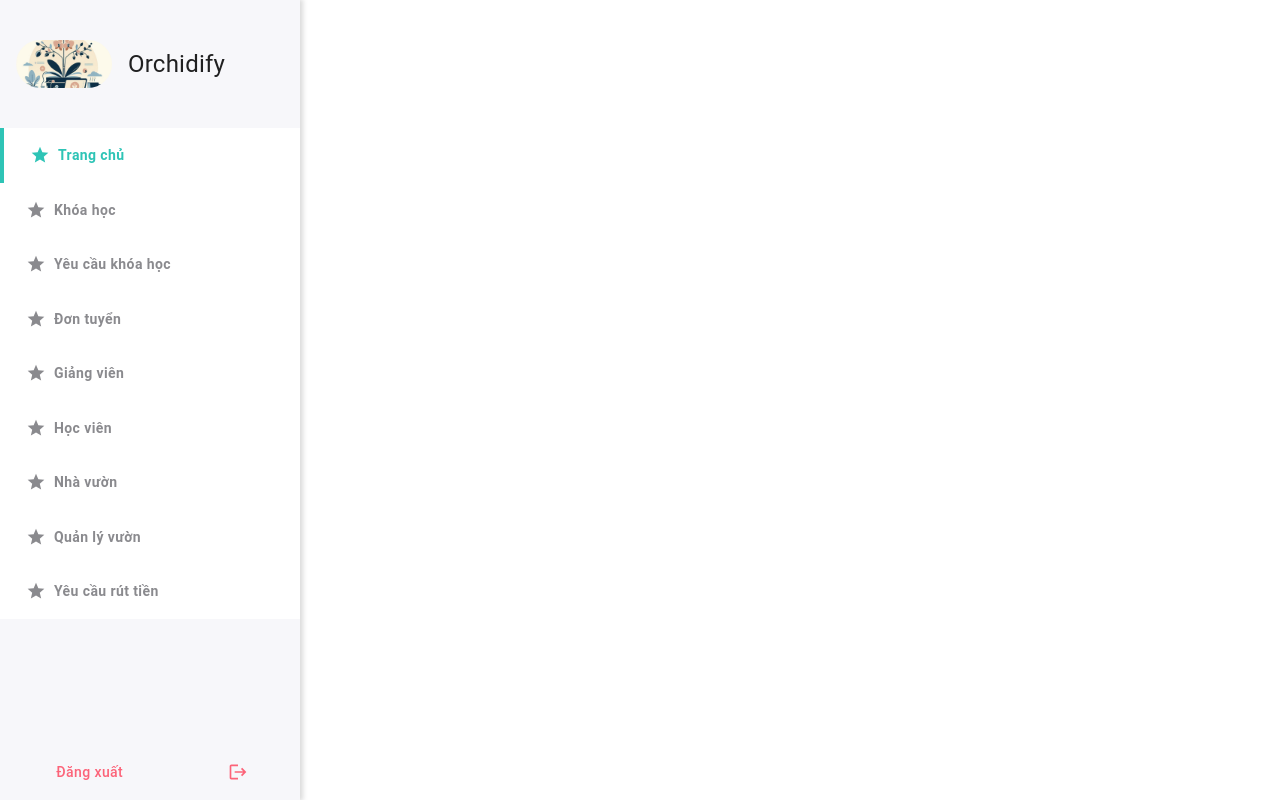
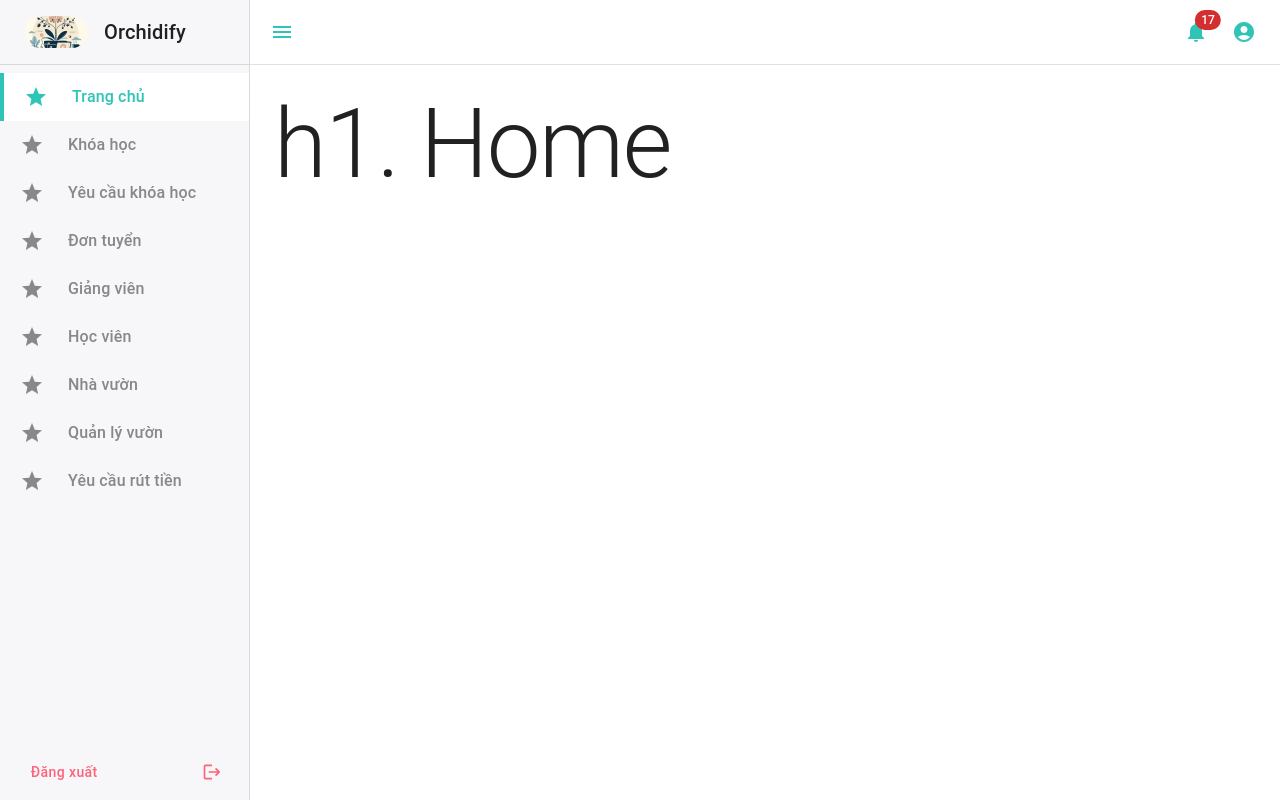
Before and after one commit to Deco-Team/orchidify-management, a React (Vite) app: page / in a window 1280 px wide. Both pictures are taken after a click on the button "Login". Built offline with nearby package versions, Linux system fonts and the light colour scheme.

Commit message:
[UI][NghiaVHD] add sidebar component to layout

```diff
--- a/package.json
+++ b/package.json
@@ -15,7 +15,7 @@
     "@emotion/react": "11.13",
     "@emotion/styled": "11.13",
     "@fontsource/inter": "5",
-    "@mui/icons-material": "5.6.17",
+    "@mui/icons-material": "5.16",
     "@mui/material": "5",
     "axios": "1.7",
     "jose": "5",
--- /dev/null
+++ b/src/components/app-bar/AppBar.styled.ts
@@ -0,0 +1,25 @@
+import { styled } from '@mui/material/styles'
+import MuiAppBar, { AppBarProps as MuiAppBarProps } from '@mui/material/AppBar'
+
+interface StyledAppBarProps extends MuiAppBarProps {
+  open?: boolean
+  drawerWidth: number
+}
+
+export const StyledAppBar = styled(MuiAppBar, {
+  shouldForwardProp: (prop) => prop !== 'open'
+})<StyledAppBarProps>(({ theme, open, drawerWidth }) => ({
+  zIndex: theme.zIndex.drawer + 1,
+  transition: theme.transitions.create(['width', 'margin'], {
+    easing: theme.transitions.easing.sharp,
+    duration: theme.transitions.duration.leavingScreen
+  }),
+  ...(open && {
+    marginLeft: drawerWidth,
+    width: `calc(100% - ${drawerWidth}px)`,
+    transition: theme.transitions.create(['width', 'margin'], {
+      easing: theme.transitions.easing.sharp,
+      duration: theme.transitions.duration.enteringScreen
+    })
+  })
+}))
--- /dev/null
+++ b/src/components/app-bar/AppBar.tsx
@@ -0,0 +1,50 @@
+import { Badge, Box, IconButton, Toolbar } from '@mui/material'
+import { StyledAppBar } from './AppBar.styled'
+import { Menu, Notifications, AccountCircle } from '@mui/icons-material'
+import { Link } from 'react-router-dom'
+
+interface AppBarProps {
+  open: boolean
+  drawerWidth: number
+  handleDrawer: () => void
+}
+
+const AppBar = ({ open, drawerWidth, handleDrawer }: AppBarProps) => {
+  return (
+    <StyledAppBar
+      position='fixed'
+      elevation={0}
+      open={open}
+      drawerWidth={drawerWidth}
+      sx={{ bgcolor: '#FFFFFF', borderBottom: '1px solid #0000001e' }}
+    >
+      <Toolbar>
+        <IconButton
+          color='inherit'
+          aria-label='open drawer'
+          onClick={handleDrawer}
+          edge='start'
+          sx={{
+            marginRight: 5,
+            color: '#2EC4B6'
+          }}
+        >
+          <Menu />
+        </IconButton>
+        <Box sx={{ flexGrow: 1 }} />
+        <Box>
+          <IconButton size='large' aria-label='show 17 new notifications' color='inherit'>
+            <Badge badgeContent={17} color='error'>
+              <Notifications sx={{ color: '#2EC4B6' }} />
+            </Badge>
+          </IconButton>
+          <IconButton size='large' edge='end' color='inherit' component={Link} to='/profile'>
+            <AccountCircle sx={{ color: '#2EC4B6' }} />
+          </IconButton>
+        </Box>
+      </Toolbar>
+    </StyledAppBar>
+  )
+}
+
+export default AppBar
--- /dev/null
+++ b/src/components/layout/Layout.tsx
@@ -0,0 +1,30 @@
+import { ReactNode, useState } from 'react'
+import AppBar from '../app-bar/AppBar'
+import Box from '@mui/material/Box'
+import Sidebar from '../sidebar/Sidebar'
+
+const DRAWER_WIDTH = 250
+
+interface LayoutProps {
+  children: ReactNode
+}
+
+const Layout = ({ children }: LayoutProps) => {
+  const [open, setOpen] = useState(true)
+
+  const handleDrawer = () => {
+    setOpen(!open)
+  }
+
+  return (
+    <Box sx={{ display: 'flex' }}>
+      <AppBar open={open} drawerWidth={DRAWER_WIDTH} handleDrawer={handleDrawer} />
+      <Sidebar open={open} drawerWidth={DRAWER_WIDTH} />
+      <Box component='main' sx={{ flexGrow: 1, p: 3, mt: 8 }}>
+        {children}
+      </Box>
+    </Box>
+  )
+}
+
+export default Layout
--- a/src/components/sidebar/Option.ts
+++ /dev/null
@@ -1,18 +0,0 @@
-export const OptionsAdmin = [
-  { id: 1, text: 'Trang chủ', link: 'dashboard' },
-  { id: 2, text: 'Khóa học', link: 'courses' }
-]
-
-export const OptionsStaff = [
-  { id: 1, text: 'Trang chủ', link: 'dashboard' },
-  { id: 2, text: 'Khóa học', link: 'courses' },
-  { id: 3, text: 'Yêu cầu khóa học', link: 'courseReqs' },
-  { id: 4, text: 'Đơn tuyển', link: 'recruiments' },
-  { id: 5, text: 'Giảng viên', link: 'instructors' },
-  { id: 6, text: 'Học viên', link: 'learners' },
-  { id: 7, text: 'Nhà vườn', link: 'garden' },
-  { id: 8, text: 'Quản lý vườn', link: 'gardenMng' },
-  { id: 9, text: 'Yêu cầu rút tiền', link: 'withdrawReqs' }
-]
-
-export const OptionsGardenMng = [{ id: 1, text: 'Quản lý vườn', link: 'gardenMng' }]
--- a/src/components/sidebar/OptionList.tsx
+++ b/src/components/sidebar/OptionList.tsx
@@ -1,16 +1,14 @@
-import LogoutIcon from '@mui/icons-material/Logout'
-import StarIcon from '@mui/icons-material/Star'
-import { Button } from '@mui/material'
+import { Box, List, ListItem, ListItemButton, ListItemIcon, ListItemText } from '@mui/material'
 import { useEffect, useState } from 'react'
 import { Link, useLocation } from 'react-router-dom'
-import { OptionsStaff } from './Option'
+import { OptionsStaff } from './options'
+import { UserRole } from '~/global/constants'
 
-const OptionList = () => {
-  enum UserRole {
-    ADMIN = 'ADMIN',
-    GARDENMNG = 'GARDENMNG',
-    STAFF = 'STAFF'
+interface OptionListProps {
+  open: boolean
 }
+
+const OptionList = ({ open }: OptionListProps) => {
 
   const role = /*(user?.role.toLocaleUpperCase() as UserRole) ||*/ 'STAFF'
 
@@ -45,58 +43,49 @@ const OptionList = () => {
 
   return (
     <>
-      {options.map((option) => (
-        <Link
+      <Box sx={{ height: '100%', display: 'flex', flexDirection: 'column', justifyContent: 'space-between' }}>
+        <List>
+          {options.map(({ Icon, ...option }) => (
+            <ListItem
               key={option.id}
-          to={`/${option.link}`}
-          style={{
-            width: '100%',
-            minHeight: 'fit-content'
+              disablePadding
+              sx={{
+                display: 'block',
+                borderLeft: option.id === button ? 4 : 0,
+                borderColor: '#2EC4B6',
+                bgcolor: option.id === button ? '#FFFFFF' : 'inherit'
               }}
             >
-          <Button
+              <ListItemButton
+                sx={{
+                  minHeight: 48,
+                  justifyContent: open ? 'initial' : 'center',
+                  px: 2.5
+                }}
                 onClick={() => handleClick(option.id)}
+                component={Link}
+                to={`/${option.link}`}
+              >
+                <ListItemIcon
                   sx={{
-              width: '100%',
-              height: '100%',
-              color: option.id === button ? '#2EC4B6' : '#3C3C4399',
-              borderRadius: 0,
-              padding: '5% 10%',
-              justifyContent: 'flex-start',
-              textTransform: 'none',
-              fontFamily: 'inherit',
-              fontWeight: 'bold',
-              backgroundColor: 'white',
-              boxShadow: 'none',
-              borderLeft: option.id === button ? '4px solid #2EC4B6' : 'none',
-              ':hover': {
-                backgroundColor: '#dffffbb3'
-              }
+                    minWidth: 24,
+                    mr: open ? 3 : 'auto',
+                    justifyContent: 'center',
+                    color: option.id === button ? '#2EC4B6' : '#3c3c4399'
                   }}
-            startIcon={<StarIcon />}
-            variant={option.id === button ? 'contained' : 'text'}
                 >
-            {option.text}
-          </Button>
-        </Link>
+                  <Icon />
+                </ListItemIcon>
+                <ListItemText
+                  primary={option.text}
+                  primaryTypographyProps={{ fontWeight: 500, color: option.id === button ? '#2EC4B6' : '#3c3c4399' }}
+                  sx={{ opacity: open ? 1 : 0 }}
+                />
+              </ListItemButton>
+            </ListItem>
           ))}
-      <Button
-        endIcon={<LogoutIcon />}
-        sx={{
-          width: '300px',
-          color: '#ff022399',
-          position: 'fixed',
-          bottom: 10,
-          textTransform: 'none',
-          fontFamily: 'inherit',
-          alignSelf: 'center',
-          ':hover': { backgroundColor: 'none' },
-          justifyContent: 'space-around'
-        }}
-        // onClick={logout}
-      >
-        Đăng xuất
-      </Button>
+        </List>
+      </Box>
     </>
   )
 }
--- a/src/components/sidebar/Sidebar.styled.ts
+++ b/src/components/sidebar/Sidebar.styled.ts
@@ -1,41 +1,74 @@
 import styled from '@emotion/styled'
+import { styled as muiStyled, Theme, CSSObject } from '@mui/material/styles'
+import MuiDrawer, { DrawerProps as MuiDrawerProps } from '@mui/material/Drawer'
+import { Link } from 'react-router-dom'
 
-export const Wrapper = styled.div`
-  background-color: #f7f7fa;
-  position: fixed;
-  top: 0;
-  z-index: 1;
-
-  @media (min-width: 0px) {
-    width: 100vw;
-    height: 50px;
-  }
-
-  @media (min-width: 900px) {
-    width: 300px;
-    height: 100%;
-    box-shadow: 2px 0px 5px 1px rgba(0, 0, 0, 0.15);
-  }
-`
-
-export const SidebarWrapper = styled.div`
-  width: 100%;
-  height: 100%;
-  display: flex;
-  flex-direction: column;
-  align-items: flex-start;
-`
 export const LogoWrapper = styled.div`
   display: flex;
   align-items: center;
   height: 4rem;
-  margin: 2rem 0;
 `
 
 export const Logo = styled.img`
   border-radius: 100px;
-  width: 6rem;
-  height: 3rem;
+  width: 4rem;
+  height: 2rem;
   object-fit: cover;
   margin: 0 1rem;
 `
+export const DrawerHeader = muiStyled(Link)(({ theme }) => ({
+  display: 'flex',
+  alignItems: 'center',
+  justifyContent: 'flex-start',
+  padding: theme.spacing(0, 1),
+  textDecoration: 'none',
+  color: 'inherit',
+  ...theme.mixins.toolbar
+}))
+
+interface StyledDrawerProps extends MuiDrawerProps {
+  open?: boolean
+  drawerWidth: number
+}
+
+export const StyledDrawer = muiStyled(MuiDrawer, { shouldForwardProp: (prop) => prop !== 'open' })<StyledDrawerProps>(({
+  theme,
+  open,
+  drawerWidth
+}) => {
+  const openedMixin = (theme: Theme): CSSObject => ({
+    width: drawerWidth,
+    transition: theme.transitions.create('width', {
+      easing: theme.transitions.easing.sharp,
+      duration: theme.transitions.duration.enteringScreen
+    }),
+    overflowX: 'hidden'
+  })
+
+  const closedMixin = (theme: Theme): CSSObject => ({
+    transition: theme.transitions.create('width', {
+      easing: theme.transitions.easing.sharp,
+      duration: theme.transitions.duration.leavingScreen
+    }),
+    overflowX: 'hidden',
+    width: `calc(${theme.spacing(7)} + 1px)`,
+    [theme.breakpoints.up('sm')]: {
+      width: `calc(${theme.spacing(8)} + 1px)`
+    }
+  })
+
+  return {
+    width: drawerWidth,
+    flexShrink: 0,
+    whiteSpace: 'nowrap',
+    boxSizing: 'border-box',
+    ...(open && {
+      ...openedMixin(theme),
+      '& .MuiDrawer-paper': openedMixin(theme)
+    }),
+    ...(!open && {
+      ...closedMixin(theme),
+      '& .MuiDrawer-paper': closedMixin(theme)
+    })
+  }
+})
--- a/src/components/sidebar/Sidebar.tsx
+++ b/src/components/sidebar/Sidebar.tsx
@@ -1,21 +1,47 @@
-import { useNavigate } from 'react-router-dom'
-import { Logo, LogoWrapper, SidebarWrapper, Wrapper } from './Sidebar.styled'
-import { Typography } from '@mui/material'
+import { DrawerHeader, Logo, LogoWrapper, StyledDrawer } from './Sidebar.styled'
+import { Button, Divider, Typography } from '@mui/material'
 import OptionList from './OptionList'
+import { Logout } from '@mui/icons-material'
 
-const Sidebar = () => {
-  const navigate = useNavigate()
+interface SidebarProps {
+  open: boolean
+  drawerWidth: number
+}
 
+const Sidebar = ({ open, drawerWidth }: SidebarProps) => {
   return (
-    <Wrapper>
-      <SidebarWrapper>
+    <StyledDrawer
+      variant='permanent'
+      open={open}
+      drawerWidth={drawerWidth}
+      PaperProps={{ sx: { backgroundColor: '#F7F7FA' } }}
+    >
+      <DrawerHeader to='/home'>
         <LogoWrapper>
-          <Logo src='src\assets\logo.jpg' alt='logo' onClick={() => navigate('/dashboard')} />
-          <Typography sx={{ fontSize: '1.5rem' }}>Orchidify</Typography>
+          <Logo src='src\assets\logo.jpg' alt='logo' />
+          <Typography variant='h6'>Orchidify</Typography>
         </LogoWrapper>
-        <OptionList />
-      </SidebarWrapper>
-    </Wrapper>
+      </DrawerHeader>
+      <Divider />
+      <OptionList open={open} />
+      <Button
+        endIcon={<Logout />}
+        sx={{
+          width: '300px',
+          color: '#ff022399',
+          position: 'fixed',
+          bottom: 10,
+          textTransform: 'none',
+          fontFamily: 'inherit',
+          alignSelf: 'center',
+          ':hover': { backgroundColor: 'none' },
+          justifyContent: 'space-around'
+        }}
+        // onClick={logout}
+      >
+        Đăng xuất
+      </Button>
+    </StyledDrawer>
   )
 }
 
--- /dev/null
+++ b/src/components/sidebar/options.ts
@@ -0,0 +1,20 @@
+import { Star } from '@mui/icons-material'
+
+export const OptionsAdmin = [
+  { id: 1, text: 'Trang chủ', link: 'dashboard', Icon: Star },
+  { id: 2, text: 'Khóa học', link: 'courses', Icon: Star }
+]
+
+export const OptionsStaff = [
+  { id: 1, text: 'Trang chủ', link: 'dashboard', Icon: Star },
+  { id: 2, text: 'Khóa học', link: 'courses', Icon: Star },
+  { id: 3, text: 'Yêu cầu khóa học', link: 'courseReqs', Icon: Star },
+  { id: 4, text: 'Đơn tuyển', link: 'recruiments', Icon: Star },
+  { id: 5, text: 'Giảng viên', link: 'instructors', Icon: Star },
+  { id: 6, text: 'Học viên', link: 'learners', Icon: Star },
+  { id: 7, text: 'Nhà vườn', link: 'garden', Icon: Star },
+  { id: 8, text: 'Quản lý vườn', link: 'gardenMng', Icon: Star },
+  { id: 9, text: 'Yêu cầu rút tiền', link: 'withdrawReqs', Icon: Star }
+]
+
+export const OptionsGardenMng = [{ id: 1, text: 'Quản lý vườn', link: 'gardenMng', Icon: Star }]
--- /dev/null
+++ b/src/global/constants.ts
@@ -0,0 +1,13 @@
+export enum UserSide {
+  LEARNER = 'LEARNER',
+  INSTRUCTOR = 'INSTRUCTOR',
+  MANAGEMENT = 'MANAGEMENT'
+}
+
+export enum UserRole {
+  LEARNER = 'LEARNER',
+  INSTRUCTOR = 'INSTRUCTOR',
+  ADMIN = 'ADMIN',
+  STAFF = 'STAFF',
+  GARDEN_MANAGER = 'GARDEN_MANAGER'
+}
--- a/src/pages/Home.tsx
+++ b/src/pages/Home.tsx
@@ -1,9 +1,9 @@
-import Sidebar from '~/components/sidebar/Sidebar'
+import { Typography } from '@mui/material'
 
 export default function Home() {
   return (
     <>
-      <Sidebar />
+      <Typography variant='h1'>h1. Home</Typography>
     </>
   )
 }
--- a/src/routes/ProtectedRoute.tsx
+++ b/src/routes/ProtectedRoute.tsx
@@ -1,5 +1,6 @@
 import { Navigate } from 'react-router-dom'
 import useAuth from '~/auth/useAuth'
+import Layout from '~/components/layout/Layout'
 
 interface ProtectedRouteProps {
   Component: () => JSX.Element
@@ -12,5 +13,9 @@ export default function ProtectedRoute({ Component }: ProtectedRouteProps) {
     return <Navigate to='/login' replace={true} />
   }
 
-  return <Component />
+  return (
+    <Layout>
+      <Component />
+    </Layout>
+  )
 }
```
Lines whose indentation alone changed are shown as unchanged.
